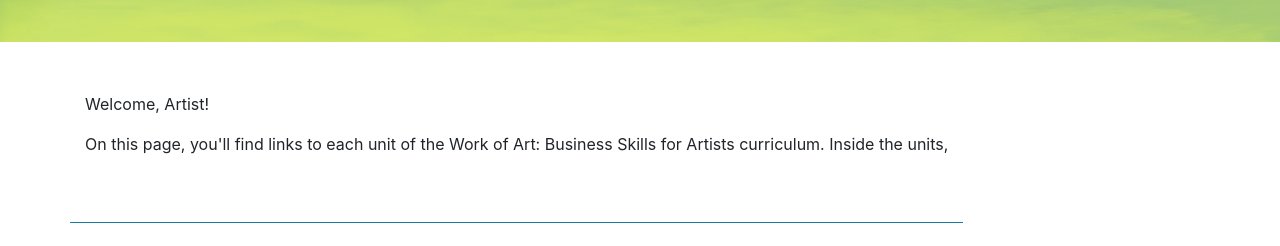
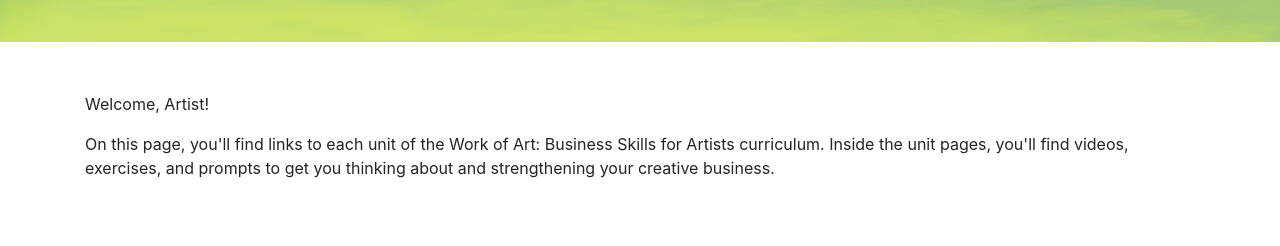
Before and after one commit to adiamorrisswanger/work-of-art, a website: page artistportal.html in a window 1280 px wide. Shown: the part 502-748 px from the top of the page. Drawn offline with nearby package versions, Linux system fonts and the light colour scheme.

Commit message:
Updated artist portal text

```diff
--- a/artistportal.html
+++ b/artistportal.html
@@ -61,7 +61,10 @@
             <div class="col">
                 <p>Welcome, Artist!</p>
                 <p>
-                    On this page, you'll find links to each unit of the Work of Art: Business Skills for Artists curriculum. Inside the units,
+                    On this page, you'll find links to each unit of the Work of Art: Business Skills for Artists
+                    curriculum. Inside the unit pages, you'll find videos, exercises, and prompts to get you thinking
+                    about and strengthening your
+                    creative business.
                 </p>
             </div>
         </div>
@@ -330,7 +333,8 @@
             </div>
             <hr>
             <div class="row-sm-12">
-                <small>Work of Art: Business Skills for Artists Ⓒ 2021 Springboard for the Arts. All rights reserved.</small>
+                <small>Work of Art: Business Skills for Artists Ⓒ 2021 Springboard for the Arts. All rights
+                    reserved.</small>
             </div>
         </div>
     </footer>
```
